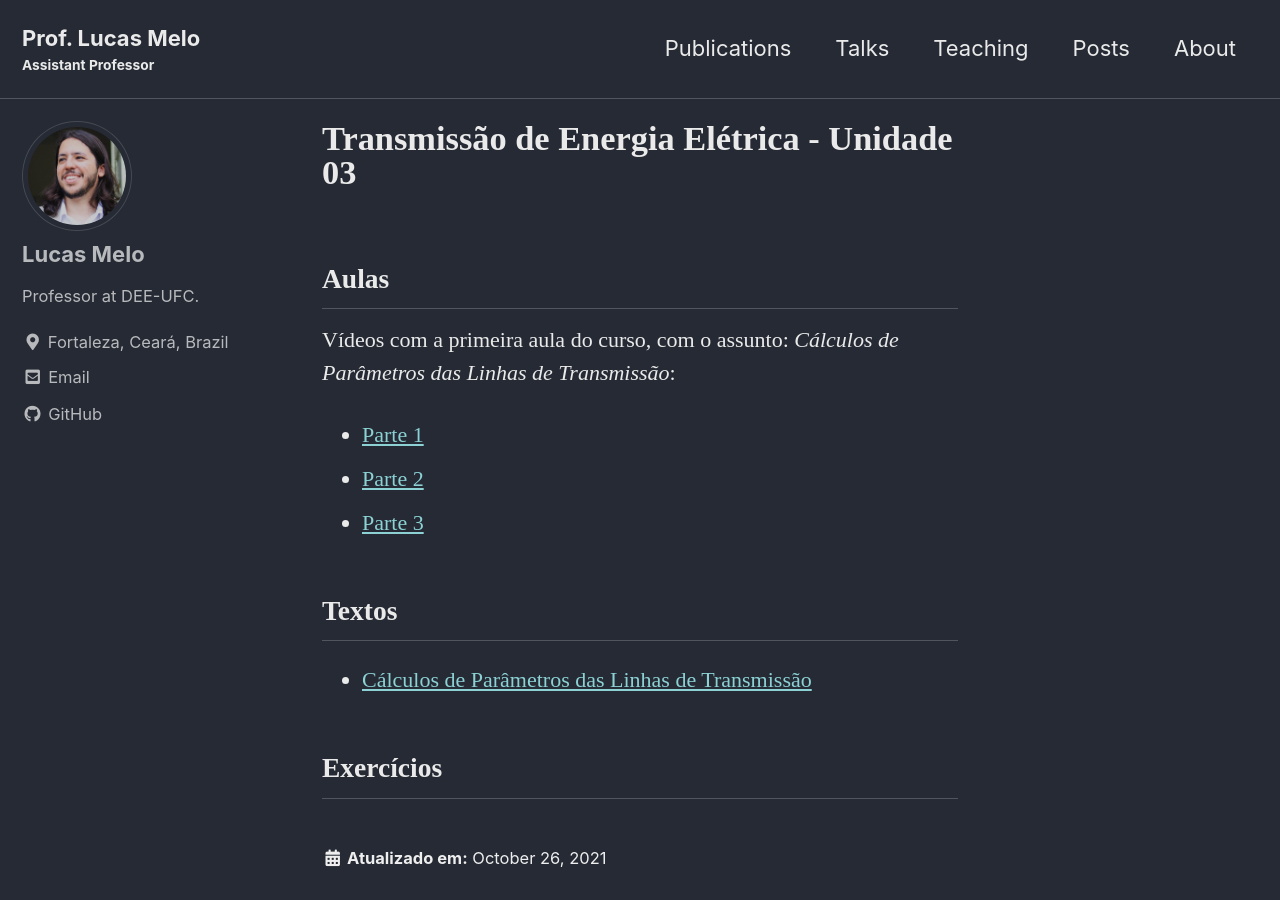
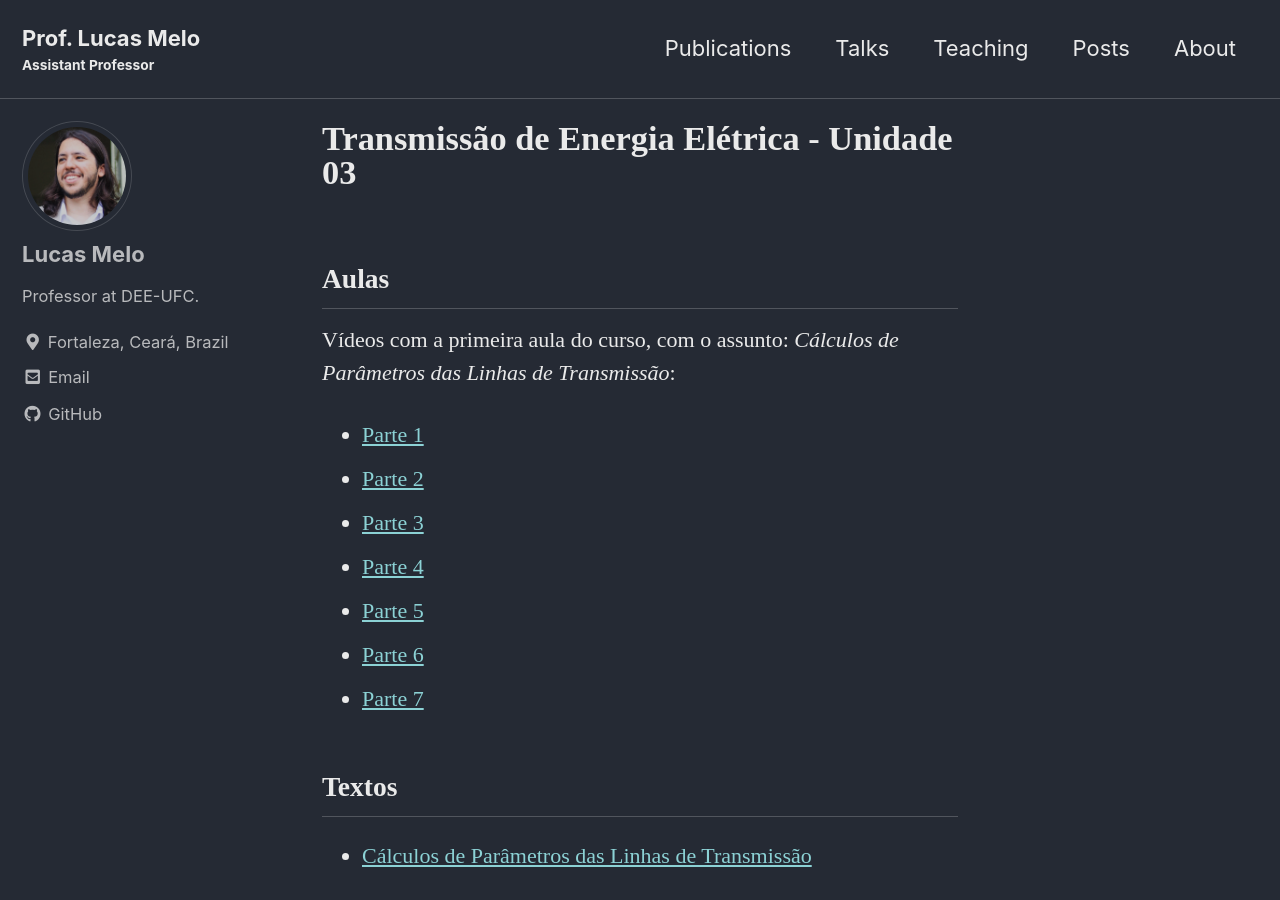
Before and after one commit to lucassm/lucassm.github.io, a Jekyll site: the page built from _teaching/TEE-2021-2/Unidade-03/index.md, in a window 1280 px wide and 900 px high. Built offline with Jekyll 4.4.1, drawn with Linux system fonts in a browser that asks for light colours; cached includes are drawn as plain includes; some web fonts are replaced.

Commit message:
UPDATE: Unidade 03 SDEE-2021-2

```diff
--- a/_teaching/TEE-2021-2/Unidade-03/index.md
+++ b/_teaching/TEE-2021-2/Unidade-03/index.md
@@ -13,6 +13,10 @@ Vídeos com a primeira aula do curso, com o assunto: *Cálculos de Parâmetros d
 - [Parte 1](https://drive.google.com/file/d/1gDM-cauwpfXNftowTkKaOpOWSQnesBk_/view?usp=sharing)
 - [Parte 2](https://drive.google.com/file/d/1MYinG1Gd9Ng5GgWnK61W6a1s0fNmoUK0/view?usp=sharing)
 - [Parte 3](https://drive.google.com/file/d/1VGPmBzrew6b7l7MW-Xgc7FnVB06Btln7/view?usp=sharing)
+- [Parte 4](https://drive.google.com/file/d/1TdTUqjOOorHmES6rxO9-jna7QYTpAS5V/view?usp=drivesdk)
+- [Parte 5](https://drive.google.com/file/d/1SJ3WQRjJ-OMwEb3gKVs0fNXu37kzQi-c/view?usp=drivesdk)
+- [Parte 6](https://drive.google.com/file/d/1BiWTzDZBs55bvAwRuaghTxjW2fSO2R_u/view?usp=drivesdk)
+- [Parte 7](https://drive.google.com/file/d/1MbcYw53REYQ4X1rsf1l-Dmnp9vALDddL/view?usp=drivesdk)
 
 ## Textos
 - [Cálculos de Parâmetros das Linhas de Transmissão](https://drive.google.com/file/d/1pbIv8IKK5ZDiIk-qGn7V_535VtwTytv3/view?usp=drivesdk)
```
